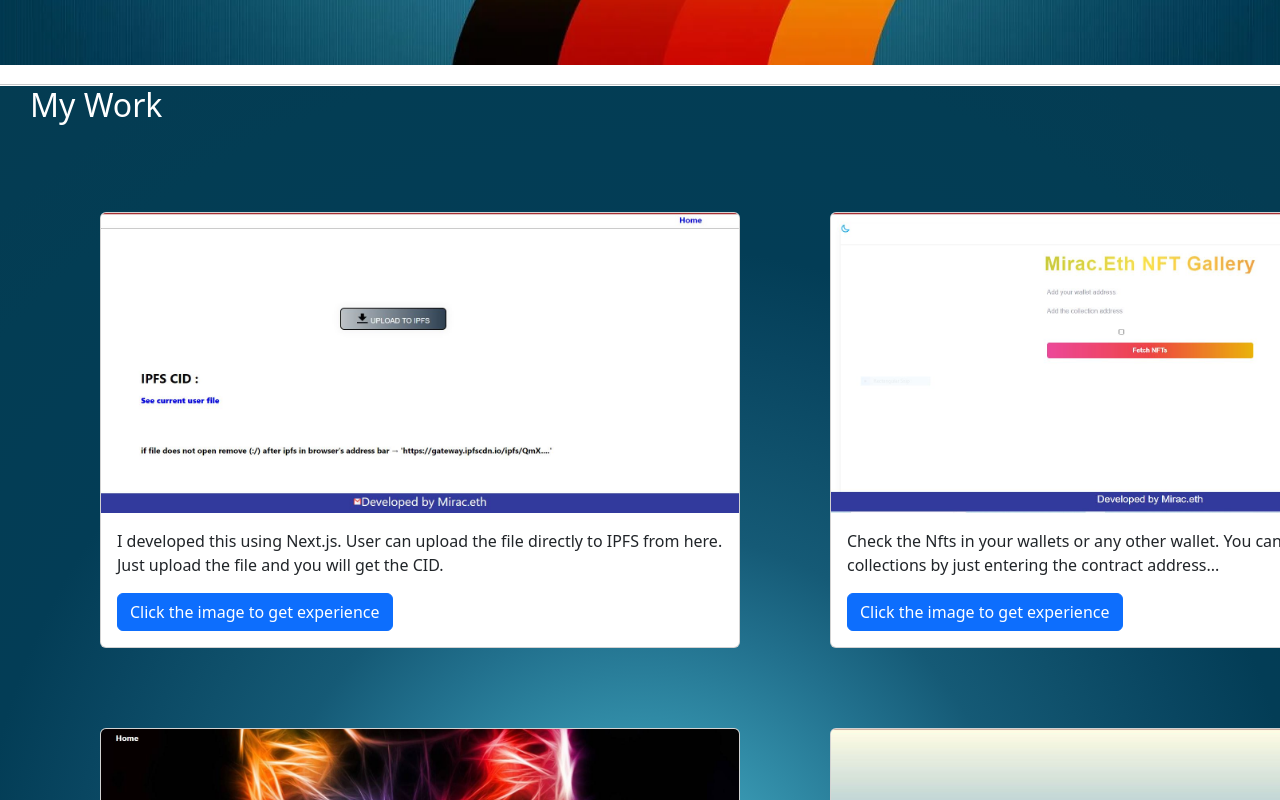
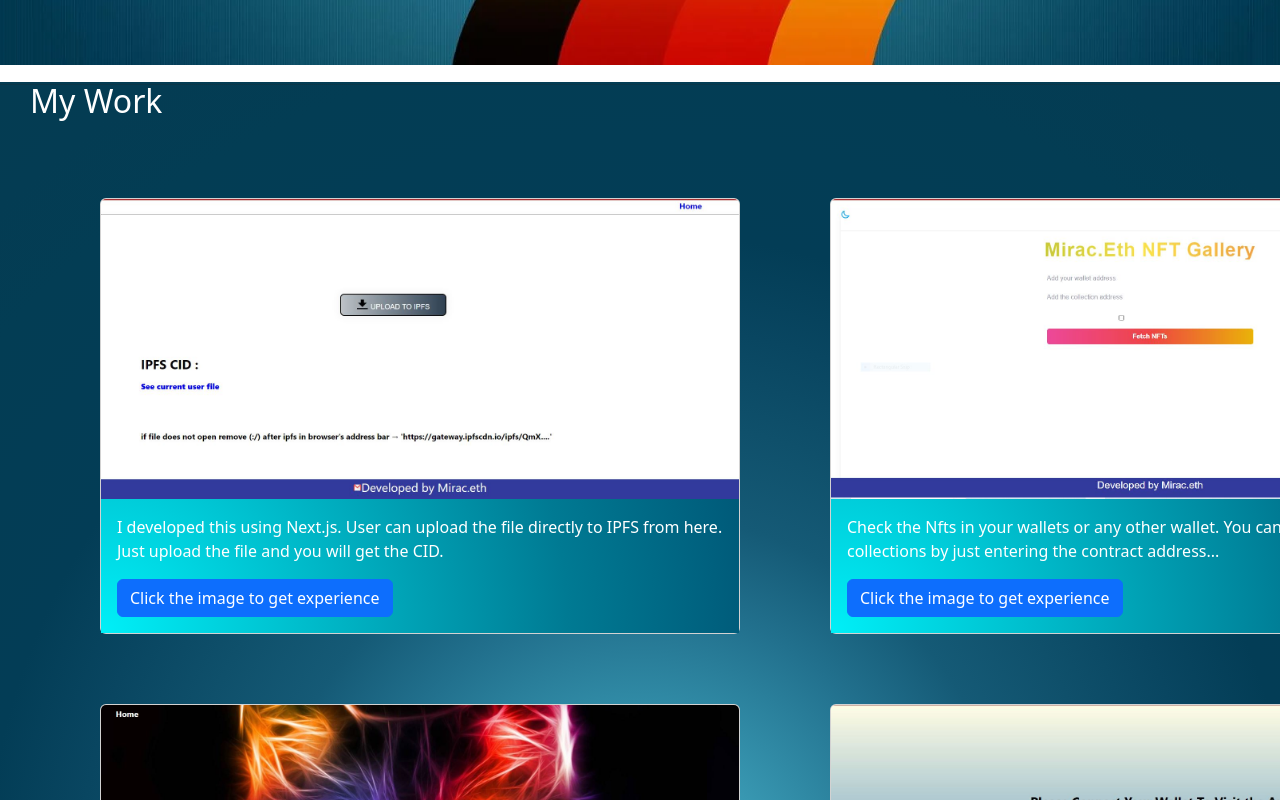
Before and after one commit to placeparks/portfolio, a Next.js app: page / in a window 1280 px wide. Shown: the part 848-1648 px from the top of the page. Built offline with nearby package versions, Linux system fonts and the light colour scheme.

Commit message:
Update globals.css

```diff
--- a/styles/globals.css
+++ b/styles/globals.css
@@ -20,24 +20,31 @@ a {
 
 .card{
   margin-right: 90px;
+  width: 640px;
 }
 .card-modify{
   margin-left: 100px;
   display: inline-flex;
-  margin-top: 80px;
+  margin-top: 70px;
 }
 .port-body{
-  margin-top: -15px;
+  margin-top: -65px;
   background-image: radial-gradient(circle, #4fbdd3, #3fa3bc, #308aa5, #22718e, #155a76, #0f506b, #094661, #033d56, #033d55, #033d54, #043c53, #043c52);
 
 }
 .work{
   color: white;
   margin-left: 30px;
+  margin-top: 62px;
 }
 .card-img-top{
 height: 300px;
-
+}
+.card-body{
+  background: radial-gradient(993px at 0.5% 98.5%, rgb(0, 239, 247) 0%, rgb(0, 122, 147) 46.7%, rgb(0, 29, 72) 100.2%);
+  }
+.card-text{
+  color: white;
 }
 
 .welcome-note{
```
